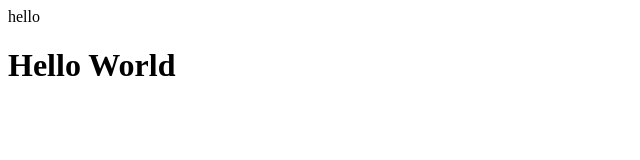
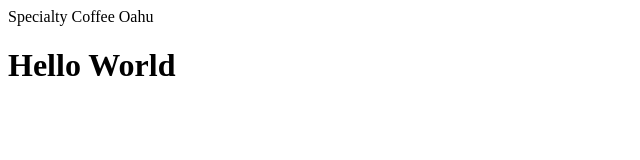
Before and after one commit to giorgio-tran/specialty-coffee-oahu, a React (Create React App) app in the folder coffee-frontend/: page / in a window 1280 px wide. Shown: the top 160 px of the page, without its empty margins (0-640 px from the left). Built offline with nearby package versions, Linux system fonts and the light colour scheme.

Commit message:
Add search and content

```diff
--- a/coffee-frontend/src/components/Header.js
+++ b/coffee-frontend/src/components/Header.js
@@ -1,8 +1,10 @@
 import React from 'react'
 
-const Header = ({title}) => {
+const Header = () => {
     return (
-        <div> {title} </div>
+        <div>
+            <div> Specialty Coffee Oahu </div>
+        </div>
     )
 }
 
```
Also changed, not shown: coffee-frontend/src/components/Content.js (+7 -0 lines), coffee-frontend/src/components/Search.js (added, +7 -0 lines).
